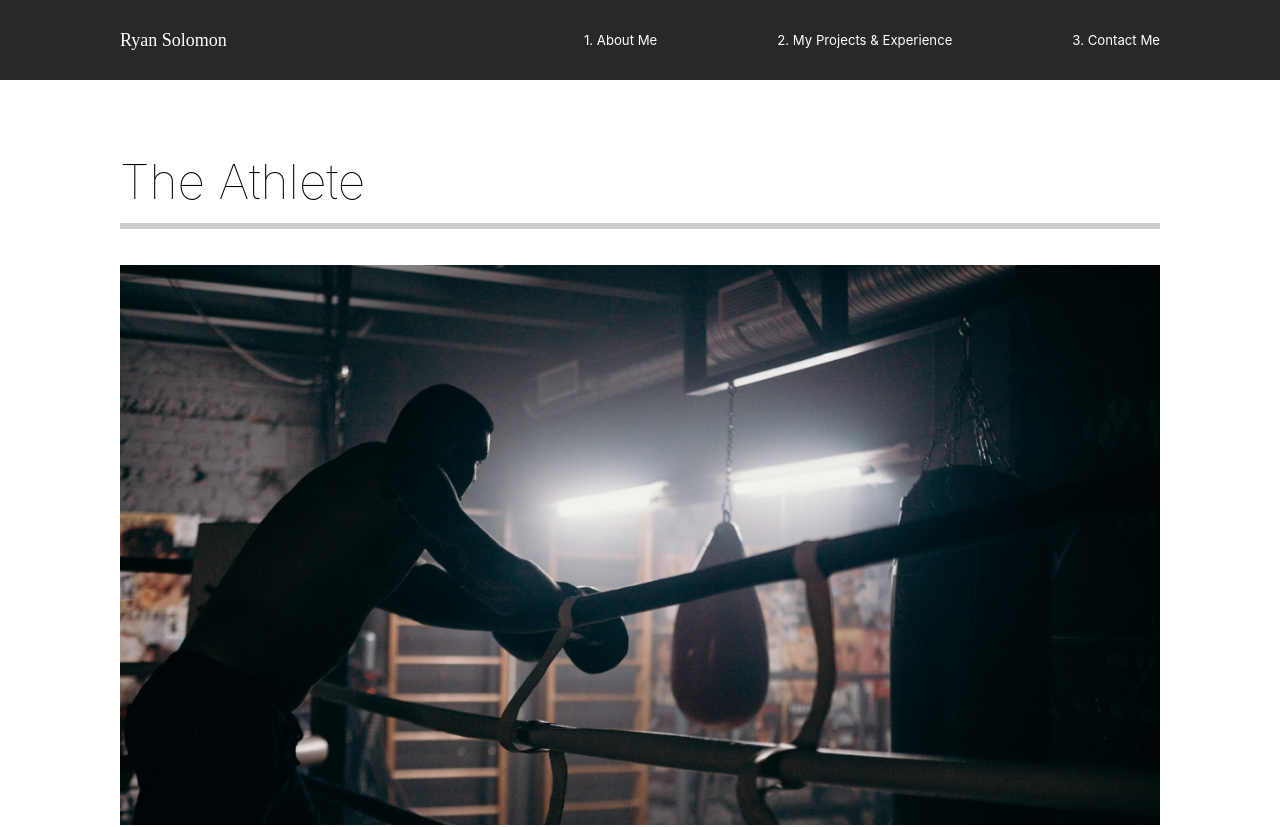
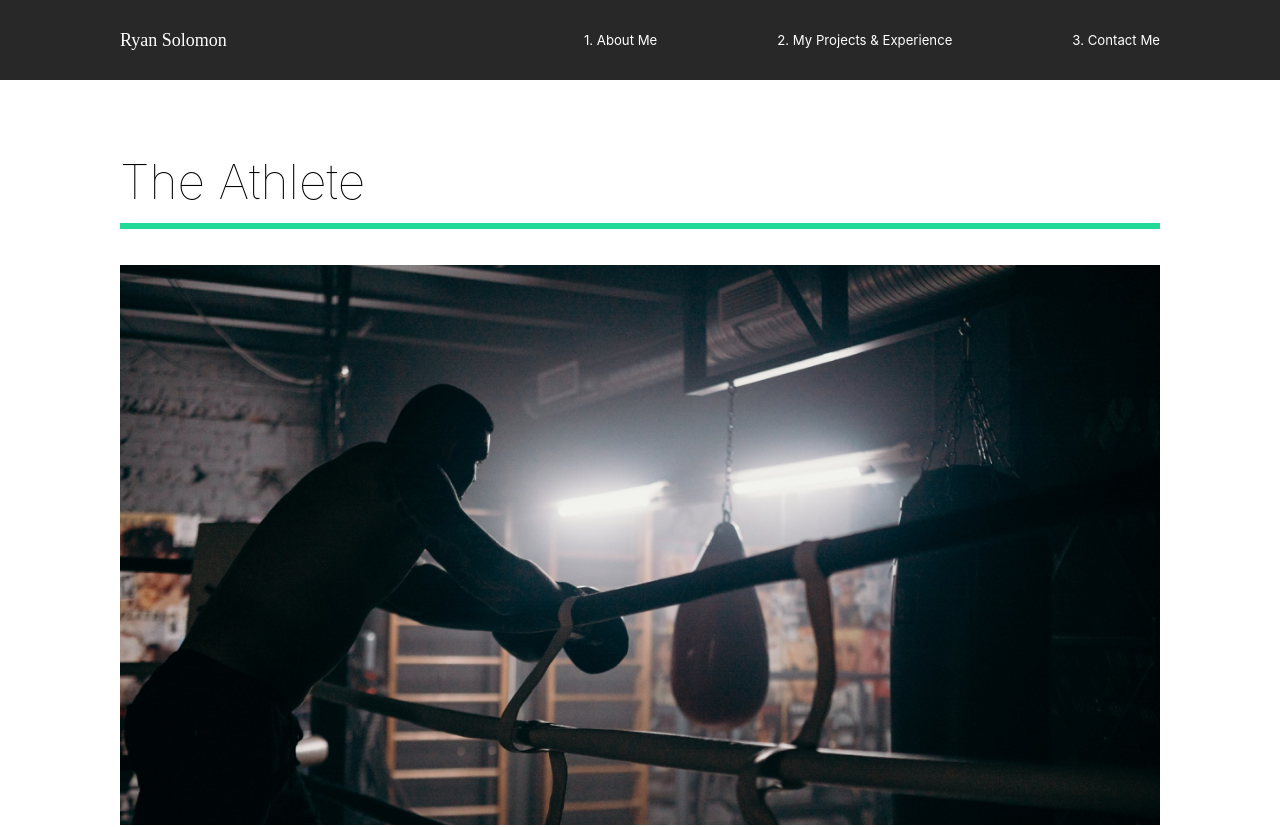
Before and after one commit to Ryan-Solomon/ryansolomon-io, a React (Create React App) app: page /work in a window 1280 px wide. Shown: the top 827 px of the page. Built offline with nearby package versions, Linux system fonts and the light colour scheme; the HTML template or start-up script is replaced by a standard one.

Commit message:
adds page transition flowy thing

```diff
--- a/src/animation.jsx
+++ b/src/animation.jsx
@@ -7,14 +7,14 @@
     opacity: 1,
     y: 0,
     transition: {
-      duration: 0.75,
+      duration: 0.4,
       when: 'beforeChildren',
       staggerChildren: 0.25,
     },
   },
   exit: {
     opacity: 0,
-    y: 300,
+
     transition: {
       duration: 0.5,
     },
@@ -51,3 +51,25 @@
     },
   },
 };
+
+export const lineAnim = {
+  hidden: { width: '0%' },
+  show: {
+    width: '100%',
+    transition: { duration: 1 },
+  },
+};
+
+export const slider = {
+  hidden: { x: '-130%', skew: '45deg' },
+  show: {
+    x: '100%',
+    skew: '0deg',
+    transition: { ease: 'easeOut', duration: 1 },
+  },
+};
+
+export const sliderContainer = {
+  hidden: { opacity: 1 },
+  show: { opacity: 1, transition: { staggerChildren: 0.1, ease: 'easeOut' } },
+};
--- a/src/pages/OurWork.jsx
+++ b/src/pages/OurWork.jsx
@@ -5,7 +5,14 @@
 import theracer from '../img/theracer-small.png';
 import goodtimes from '../img/goodtimes-small.png';
 import { motion } from 'framer-motion';
-import { pageAnimation } from '../animation';
+import {
+  pageAnimation,
+  fade,
+  photoAnim,
+  lineAnim,
+  slider,
+  sliderContainer,
+} from '../animation';
 
 const OurWork = () => {
   return (
@@ -16,11 +23,19 @@
       animate='show'
       exit='exit'
     >
+      <motion.div variants={sliderContainer}>
+        <Frame1 variants={slider}></Frame1>
+        <Frame2 variants={slider}></Frame2>
+        <Frame3 variants={slider}></Frame3>
+        <Frame4 variants={slider}></Frame4>
+      </motion.div>
       <Movie>
-        <h2>The Athlete</h2>
-        <div className='line'></div>
+        <motion.h2 variants={fade}>The Athlete</motion.h2>
+        <motion.div variants={lineAnim} className='line'></motion.div>
         <Link to='/work/the-athlete'>
-          <img src={athlete} alt='athlete' />
+          <Hide>
+            <motion.img variants={photoAnim} src={athlete} alt='athlete' />
+          </Hide>
         </Link>
       </Movie>
       <Movie>
@@ -54,7 +69,7 @@
   padding-bottom: 10rem;
   .line {
     height: 0.5rem;
-    background: #cccccc;
+    background: #23d997;
     margin-bottom: 3rem;
   }
   img {
@@ -64,4 +79,28 @@
   }
 `;
 
+const Hide = styled.div`
+  overflow: hidden;
+`;
+
+// Frame Animation
+const Frame1 = styled(motion.div)`
+  position: fixed;
+  left: 0;
+  top: 10%;
+  width: 100%;
+  height: 100vh;
+  background: #fffebf;
+  z-index: 2;
+`;
+const Frame2 = styled(Frame1)`
+  background: #ff8efb;
+`;
+const Frame3 = styled(Frame1)`
+  background: #8ed2ff;
+`;
+const Frame4 = styled(Frame1)`
+  background: #8effa0;
+`;
+
 export default OurWork;
```
